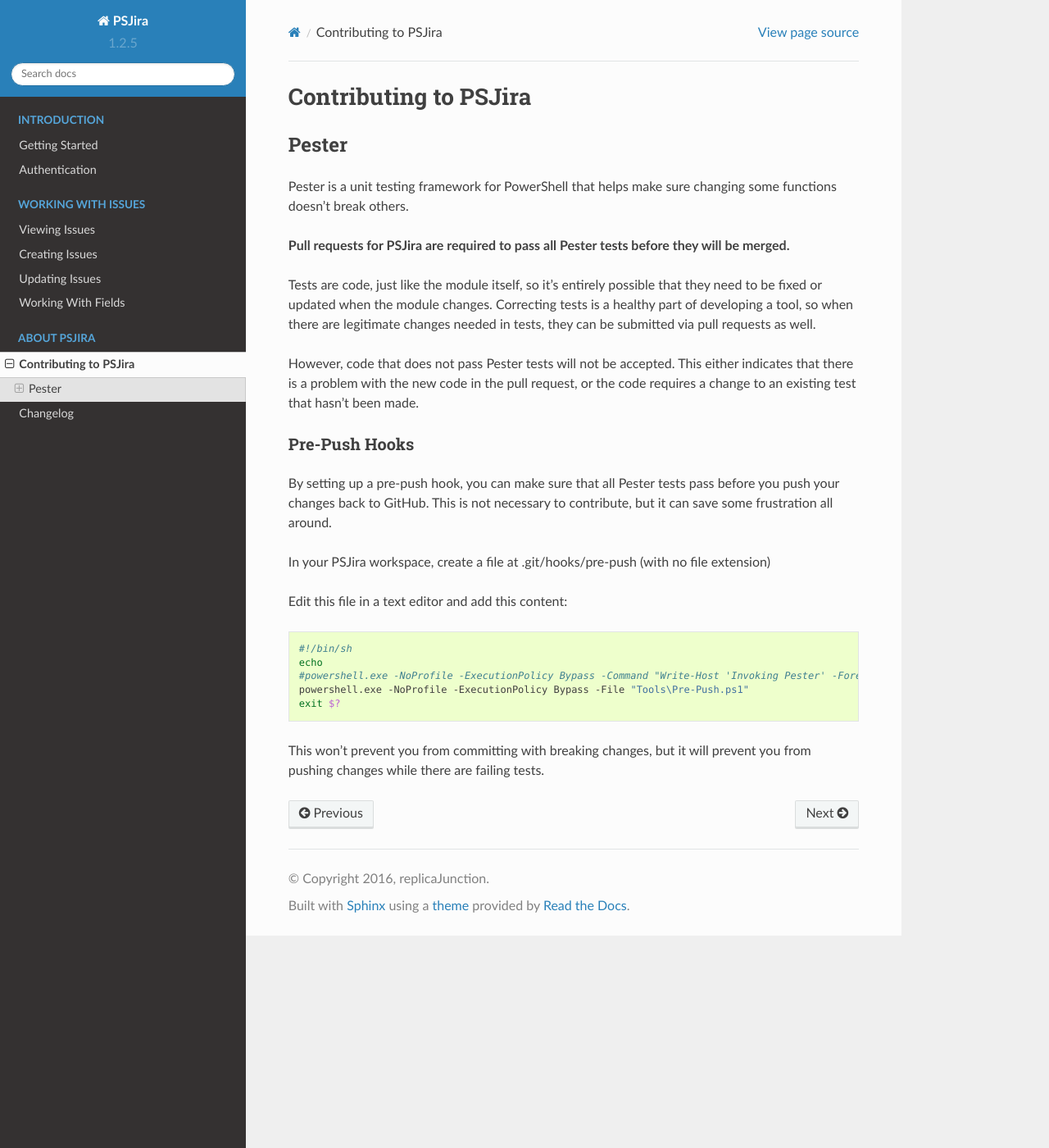
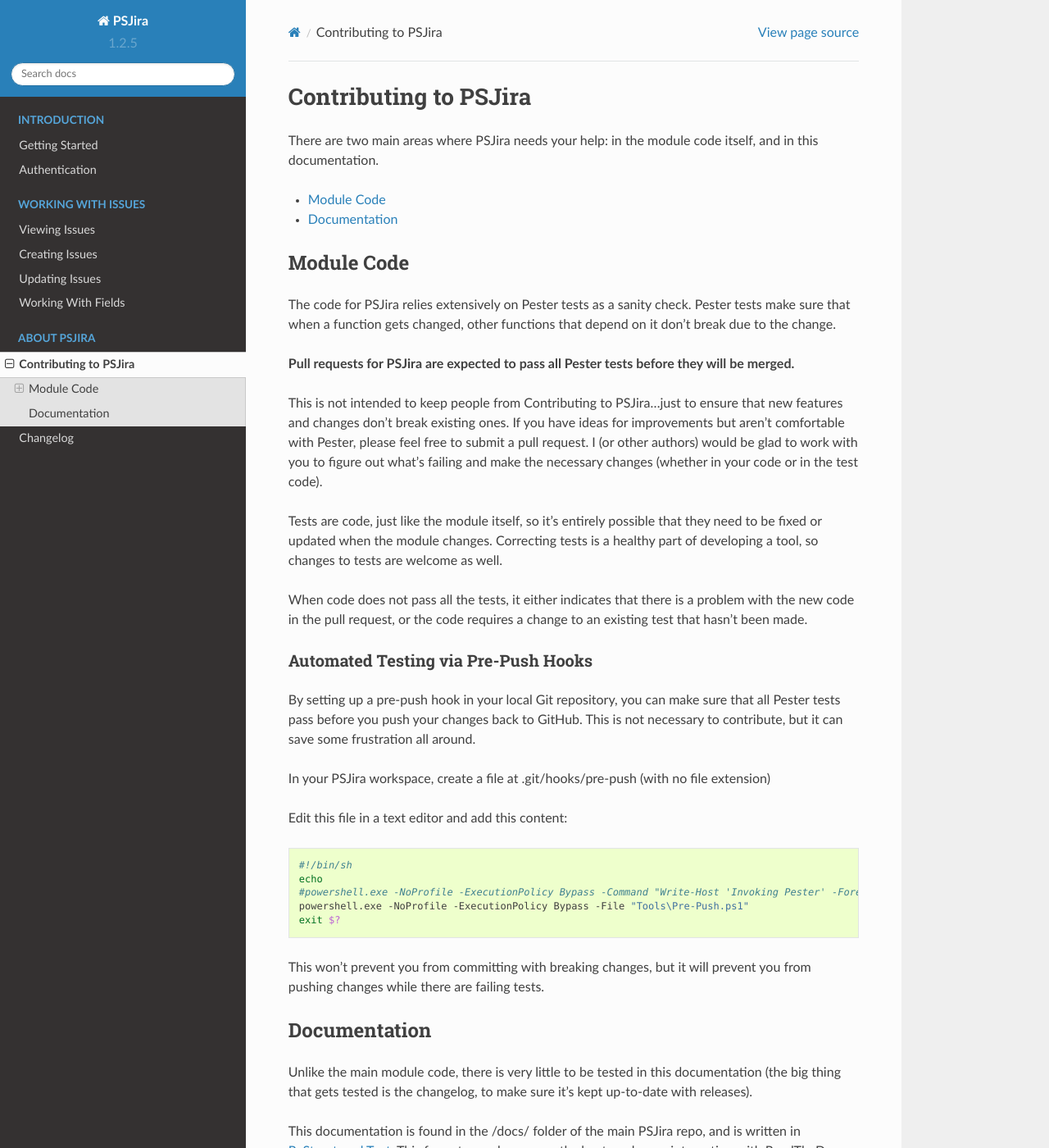
Before and after one commit to AtlassianPS/JiraPS, a Sphinx documentation site: the page built from docs/contributing.rst, in a window 1280 px wide and 1400 px high. Shown: the whole window at 82% size. Built offline with Sphinx 7.4.7 and the Read the Docs theme 2.0.0, drawn with Linux system fonts in a browser that asks for light colours; some of the changed text lies outside the part shown.

Commit message:
Updated contributing page
[skip ci]

```diff
--- a/docs/contributing.rst
+++ b/docs/contributing.rst
@@ -2,21 +2,30 @@
 Contributing to PSJira
 ======================
 
-Pester
-======
+There are two main areas where PSJira needs your help: in the module code itself, and in this documentation.
 
-Pester is a unit testing framework for PowerShell that helps make sure changing some functions doesn't break others.
+* :ref:`PSJira core`
+* :ref:`Documentation`
 
-**Pull requests for PSJira are required to pass all Pester tests before they will be merged.**
+.. _PSJira core:
 
-Tests are code, just like the module itself, so it's entirely possible that they need to be fixed or updated when the module changes. Correcting tests is a healthy part of developing a tool, so when there are legitimate changes needed in tests, they can be submitted via pull requests as well.
+Module Code
+===========
 
-However, code that does not pass Pester tests will not be accepted. This either indicates that there is a problem with the new code in the pull request, or the code requires a change to an existing test that hasn't been made.
+The code for PSJira relies extensively on Pester tests as a sanity check. Pester tests make sure that when a function gets changed, other functions that depend on it don't break due to the change.
 
-Pre-Push Hooks
---------------
+**Pull requests for PSJira are expected to pass all Pester tests before they will be merged.**
 
-By setting up a pre-push hook, you can make sure that all Pester tests pass before you push your changes back to GitHub. This is not necessary to contribute, but it can save some frustration all around.
+This is not intended to keep people from Contributing to PSJira...just to ensure that new features and changes don't break existing ones. If you have ideas for improvements but aren't comfortable with Pester, please feel free to submit a pull request. I (or other authors) would be glad to work with you to figure out what's failing and make the necessary changes (whether in your code or in the test code).
+
+Tests are code, just like the module itself, so it's entirely possible that they need to be fixed or updated when the module changes. Correcting tests is a healthy part of developing a tool, so changes to tests are welcome as well.
+
+When code does not pass all the tests, it either indicates that there is a problem with the new code in the pull request, or the code requires a change to an existing test that hasn't been made.
+
+Automated Testing via Pre-Push Hooks
+------------------------------------
+
+By setting up a pre-push hook in your local Git repository, you can make sure that all Pester tests pass before you push your changes back to GitHub. This is not necessary to contribute, but it can save some frustration all around.
 
 In your PSJira workspace, create a file at .git/hooks/pre-push (with no file extension)
 
@@ -31,3 +40,19 @@
     exit $?
 
 This won't prevent you from committing with breaking changes, but it will prevent you from pushing changes while there are failing tests.
+
+.. _Documentation:
+
+Documentation
+=============
+
+Unlike the main module code, there is very little to be tested in this documentation (the big thing that gets tested is the changelog, to make sure it's kept up-to-date with releases).
+
+This documentation is found in the /docs/ folder of the main PSJira repo, and is written in `ReStructured Text`_. This format was chosen mostly due to a deeper integration with ReadTheDocs than Markdown provided on its own, but the Sphinx build engine that processes the RST is quite powerful and supports a lot of interesting features.
+
+RST isn't difficult - a lot of the information in here is just written in plain text, and the parts that aren't provide examples of how to use it - but if you'd like to read more on how to write in RST, I'd recommend the `Sphinx guide`_ on RST, since that engine is responsible for building this documentation.
+
+One particular place where I'd love some help with these docs is the :doc:`custom_fields` page. I'd like to add as many examples of the -Fields parameter as possible to this page, so that in the future, users can find working examples for specific fields and field types.
+
+.. _ReStructured Text: http://docutils.sourceforge.net/rst.html
+.. _Sphinx guide: http://www.sphinx-doc.org/en/1.4.9/rest.html
```
